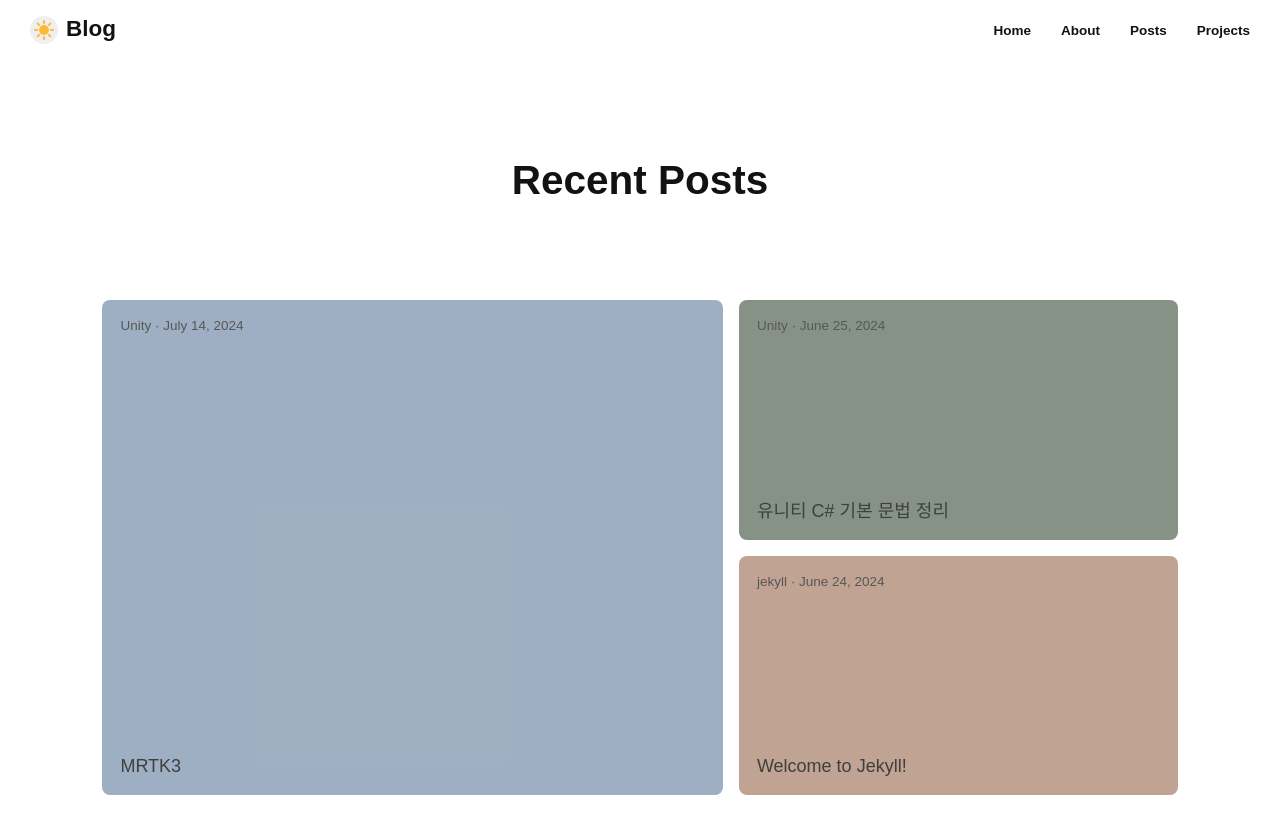
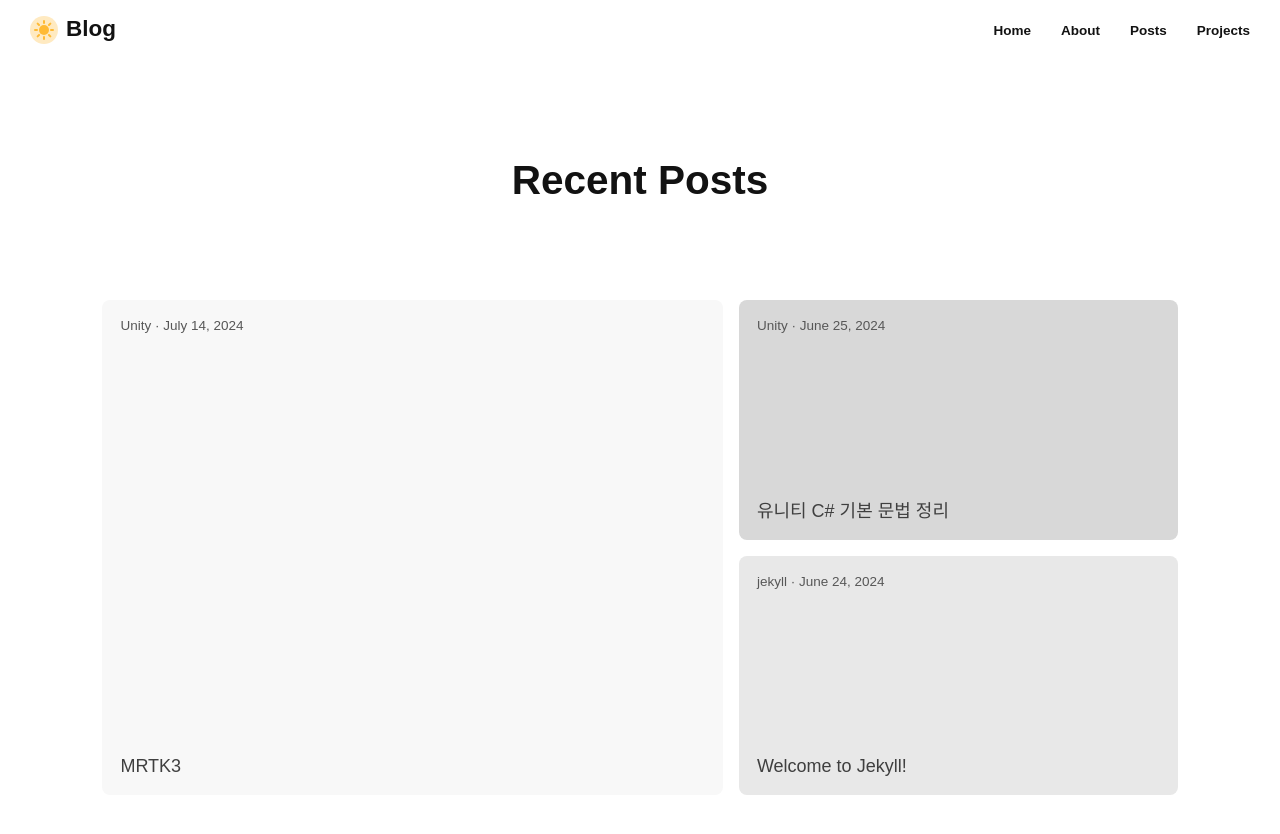
Before and after one commit to Bogamie/bogamie.github.io, a Jekyll site: the page built from index.markdown, in a window 1280 px wide. Shown: the top 834 px of the page. Built offline with Jekyll 4.4.1, drawn with Linux system fonts in a browser that asks for light colours; cached includes are drawn as plain includes; some web fonts are replaced.

Commit message:
Style: Slightly modify design colors

```diff
--- a/_sass/bogamie-blog/_base.scss
+++ b/_sass/bogamie-blog/_base.scss
@@ -25,6 +25,7 @@
   --text-primary-600: #8b8b8b;
 
   --md-block-color: #c2d1e4;
+  --theme-switch: #ffeac1;
 
   /* Highlight.js light theme colors */
   --hljs-sel-bg: #c8c8fa;
@@ -62,6 +63,7 @@
   --text-primary-600: #606060;
 
   --md-block-color: #adbac7;
+  --theme-switch: #babdc8;
 
   /* Highlight.js dark theme colors */
   --hljs-sel-bg: #49483e;
--- a/_sass/bogamie-blog/_home.scss
+++ b/_sass/bogamie-blog/_home.scss
@@ -35,7 +35,6 @@
         display: flex;
         flex-direction: column;
         text-decoration: none;
-        color: inherit;
     }
     &__meta {
         font-size: 0.75em;
@@ -51,13 +50,13 @@
 }
 .recent-post1 {
     grid-area: 1 / 1 / 3 / 8;
-    background-color: rgba(65, 97, 135, 0.5);
+    background-color: var(--color-primary-200);
 }
 .recent-post2 {
     grid-area: 1 / 8 / 2 / 13;
-    background-color: rgba(17, 39, 16, 0.5);
+    background-color: var(--color-primary-600);
 }
 .recent-post3 {
     grid-area: 2 / 8 / 3 / 13;
-    background-color: rgba(130, 72, 38, 0.5);
+    background-color: var(--color-primary-400);
 }
--- a/_sass/bogamie-blog/_masthead.scss
+++ b/_sass/bogamie-blog/_masthead.scss
@@ -31,7 +31,7 @@
     border-radius: 100%;
     width: 28px;
     height: 28px;
-    // background-color: var(--base-color);
+    background-color: var(--theme-switch);
     display: flex;
     justify-content: center;
     align-items: center;
```
Also changed, not shown: _layouts/posts.html (+33 -1 lines).
